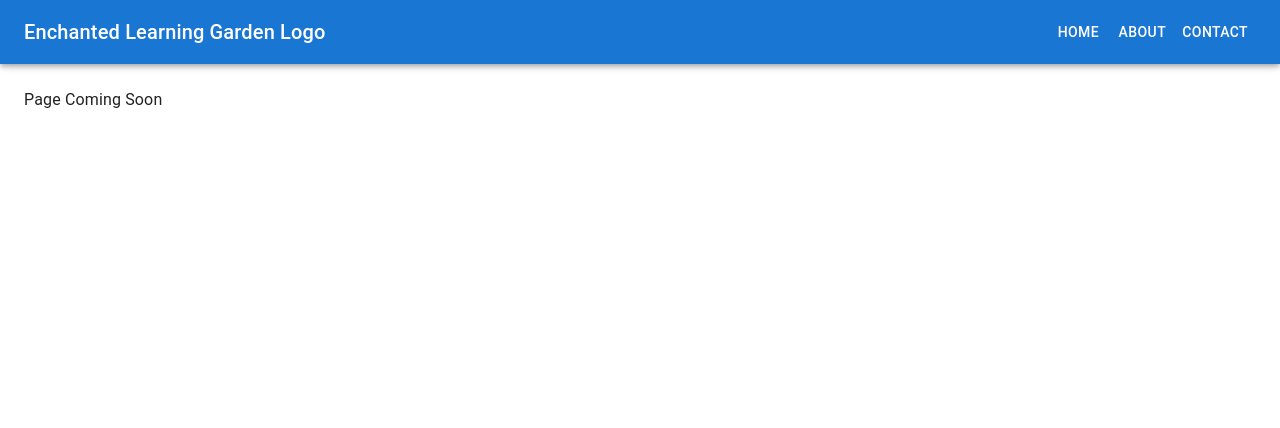
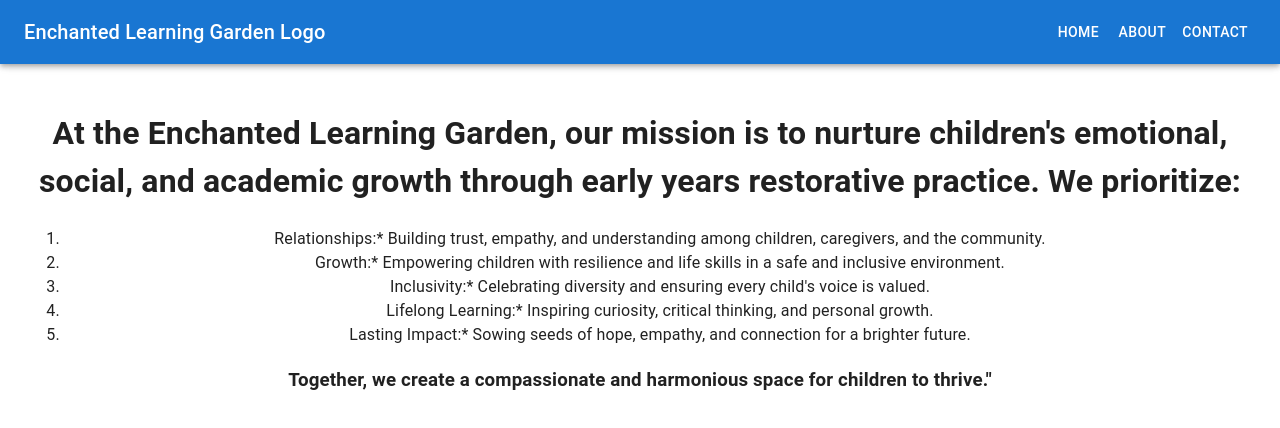
Before and after one commit to phil-og/enchanted-learning-garden, a React (Create React App) app: page / in a window 1280 px wide. Shown: the top 428 px of the page. Built offline with nearby package versions, Linux system fonts and the light colour scheme.

Commit message:
add page views

```diff
--- a/src/App.tsx
+++ b/src/App.tsx
@@ -1,12 +1,12 @@
 import React from 'react';
 import logo from './logo.svg';
 import './App.scss';
-import NavBar from "./containers/NavBarContainer/NavBarContainer";
+import NavBarContainer from "./containers/NavBarContainer/NavBarContainer";
 
 function App() {
   return (
     <div className="App">
-        <NavBar/>
+        <NavBarContainer/>
     </div>
   );
 }
--- a/src/containers/NavBarContainer/NavBarContainer.tsx
+++ b/src/containers/NavBarContainer/NavBarContainer.tsx
@@ -29,9 +29,15 @@ const navItems = ['Home', 'About', 'Contact'];
 export default function NavBarContainer(props: Props) {
     const {window} = props;
     const [mobileOpen, setMobileOpen] = React.useState(false);
+    const [pageContent, setPageContent] = React.useState("HOME");
 
     const handleDrawerToggle = () => {
         setMobileOpen((prevState) => !prevState);
+    };
+
+    const onNavigationClick = (e: React.MouseEvent<HTMLDivElement, MouseEvent> | React.MouseEvent<HTMLButtonElement, MouseEvent>) => {
+        // @ts-ignore
+        setPageContent(e.target?.innerText)
     };
 
     const drawer = (
@@ -43,7 +49,7 @@ export default function NavBarContainer(props: Props) {
             <List>
                 {navItems.map((item) => (
                     <ListItem key={item} disablePadding>
-                        <ListItemButton sx={{textAlign: 'center'}}>
+                        <ListItemButton sx={{textAlign: 'center'}} onClick={(e) => onNavigationClick(e)}>
                             <ListItemText primary={item}/>
                         </ListItemButton>
                     </ListItem>
@@ -78,7 +84,9 @@ export default function NavBarContainer(props: Props) {
                     </Typography>
                     <Box sx={{display: {xs: 'none', sm: 'block'}}}>
                         {navItems.map((item) => (
-                            <Button key={item} sx={{color: '#fff'}}>
+                            <Button key={item} sx={{color: '#fff'}}
+                                    onClick={(e) => onNavigationClick(e)}
+                            >
                                 {item}
                             </Button>
                         ))}
@@ -106,7 +114,7 @@ export default function NavBarContainer(props: Props) {
                 <Toolbar/>
                 <Typography>
 
-                    <PageContainer/>
+                    <PageContainer pageContent={pageContent}/>
                 </Typography>
             </Box>
         </Box>
--- a/src/containers/PageContainer/PageContainer.tsx
+++ b/src/containers/PageContainer/PageContainer.tsx
@@ -1,6 +1,35 @@
-export default function PageContainer() {
+import {useEffect} from "react";
+import * as React from "react";
+import Home from "../../pages/Home";
+import Contact from "../../pages/Contact";
+import About from "../../pages/About";
+
+export default function PageContainer(props: {pageContent: string}) {
+    const [pageContent, setPageContent] = React.useState("HOME");
+
+
+    useEffect(() => {
+        setPageContent(props.pageContent)
+    }, [props.pageContent])
+
+
+    const renderSwitchPageContent = (param: string) => {
+        switch(param) {
+            case 'HOME':
+                return <Home/>;
+            case 'CONTACT':
+                return <Contact/>;
+            case 'ABOUT':
+                return <About/>;
+            default:
+                return <Home/>;
+        }
+    }
+
 
     return (
-        <div>Page Coming Soon</div>
+        <>
+            {renderSwitchPageContent(pageContent)}
+        </>
     );
 }
--- /dev/null
+++ b/src/pages/About.tsx
@@ -0,0 +1,11 @@
+import React from 'react';
+
+function About() {
+    return (
+        <div className="About">
+            About
+        </div>
+    );
+}
+
+export default About;
--- /dev/null
+++ b/src/pages/Contact.tsx
@@ -0,0 +1,11 @@
+import React from 'react';
+
+function Contact() {
+    return (
+        <div className="Home">
+            Contact
+        </div>
+    );
+}
+
+export default Contact;
--- /dev/null
+++ b/src/pages/Home.tsx
@@ -0,0 +1,29 @@
+import React from 'react';
+
+function Home() {
+    return (
+        <>
+            <h1>At the Enchanted Learning Garden, our mission is to nurture children's emotional, social, and academic
+                growth through early years restorative practice. We prioritize:</h1>
+
+            <ol>
+                <li>Relationships:* Building trust, empathy, and understanding among children, caregivers, and the
+                    community.
+                </li>
+                <li>Growth:* Empowering children with resilience and life skills in a safe and inclusive
+                    environment.
+                </li>
+                <li>Inclusivity:* Celebrating diversity and ensuring every child's voice is valued.</li>
+                <li>Lifelong Learning:* Inspiring curiosity, critical thinking, and personal growth.</li>
+                <li>Lasting Impact:* Sowing seeds of hope, empathy, and connection for a brighter future.</li>
+            </ol>
+
+
+            <h3> Together, we create a compassionate and harmonious space for children to thrive."</h3>
+
+
+        </>
+    );
+}
+
+export default Home;
```
